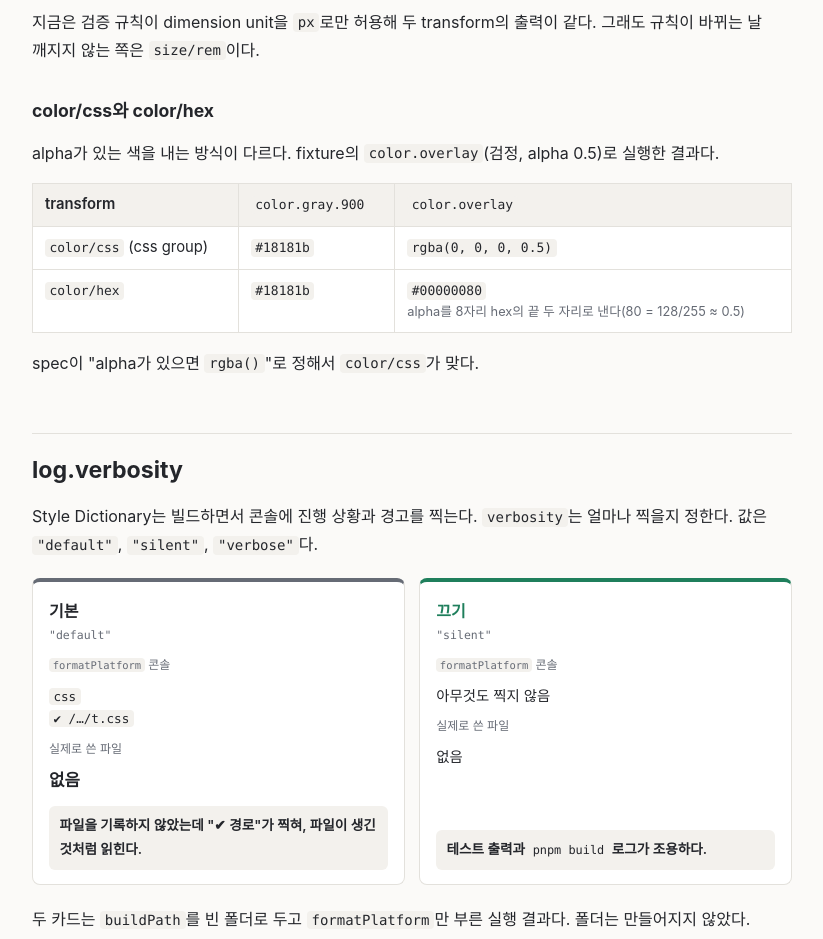
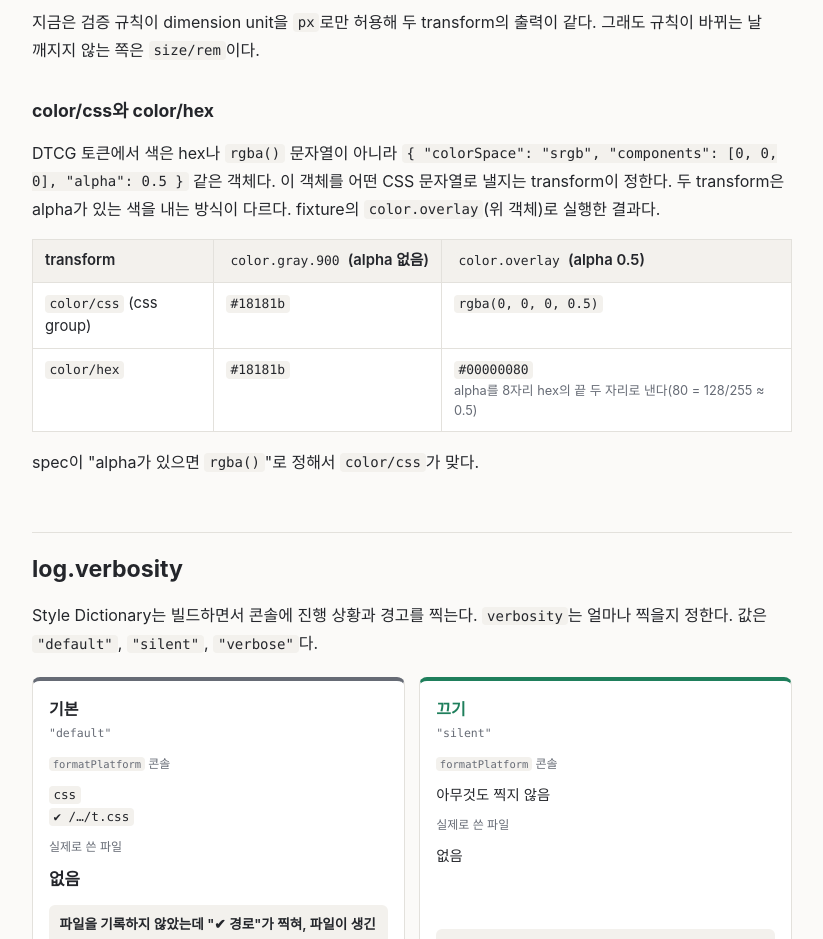
Before and after one commit to gyeol-ui/gyeol-ui, a website: page docs/learning/style-dictionary-build.html in a window 1280 px wide. Shown: the part 7260-8199 px from the top of the page, without its empty margins (362-1185 px from the left). Drawn offline with Linux system fonts and the light colour scheme.

Commit message:
docs: color/css와 color/hex 비교에 DTCG 입력과 CSS 출력의 구분을 적음
Refs #19

Co-Authored-By: Claude Opus 5.5 <noreply@anthropic.com>

```diff
--- a/docs/learning/style-dictionary-build.html
+++ b/docs/learning/style-dictionary-build.html
@@ -462,16 +462,22 @@ await writeFile(join(generatedDir, "tokens.css"), css);</code></pre>
 
           <h3>color/css와 color/hex</h3>
           <p>
-            alpha가 있는 색을 내는 방식이 다르다. fixture의
-            <code>color.overlay</code>(검정, alpha 0.5)로 실행한 결과다.
+            DTCG 토큰에서 색은 hex나 <code>rgba()</code> 문자열이 아니라
+            <code
+              >{ "colorSpace": "srgb", "components": [0, 0, 0], "alpha": 0.5
+              }</code
+            >
+            같은 객체다. 이 객체를 어떤 CSS 문자열로 낼지는 transform이 정한다.
+            두 transform은 alpha가 있는 색을 내는 방식이 다르다. fixture의
+            <code>color.overlay</code>(위 객체)로 실행한 결과다.
           </p>
           <div class="table-wrap">
             <table>
               <thead>
                 <tr>
                   <th>transform</th>
-                  <th><code>color.gray.900</code></th>
-                  <th><code>color.overlay</code></th>
+                  <th><code>color.gray.900</code> (alpha 없음)</th>
+                  <th><code>color.overlay</code> (alpha 0.5)</th>
                 </tr>
               </thead>
               <tbody>
```
